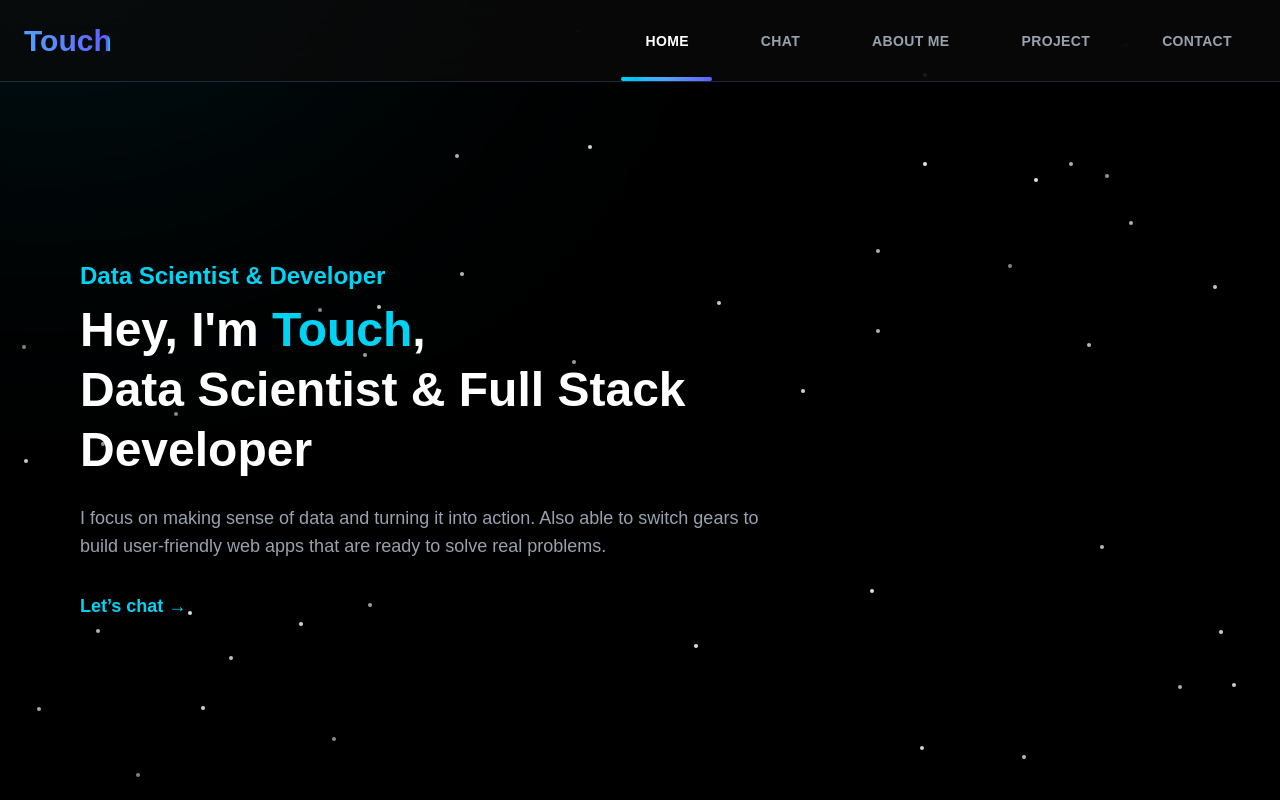
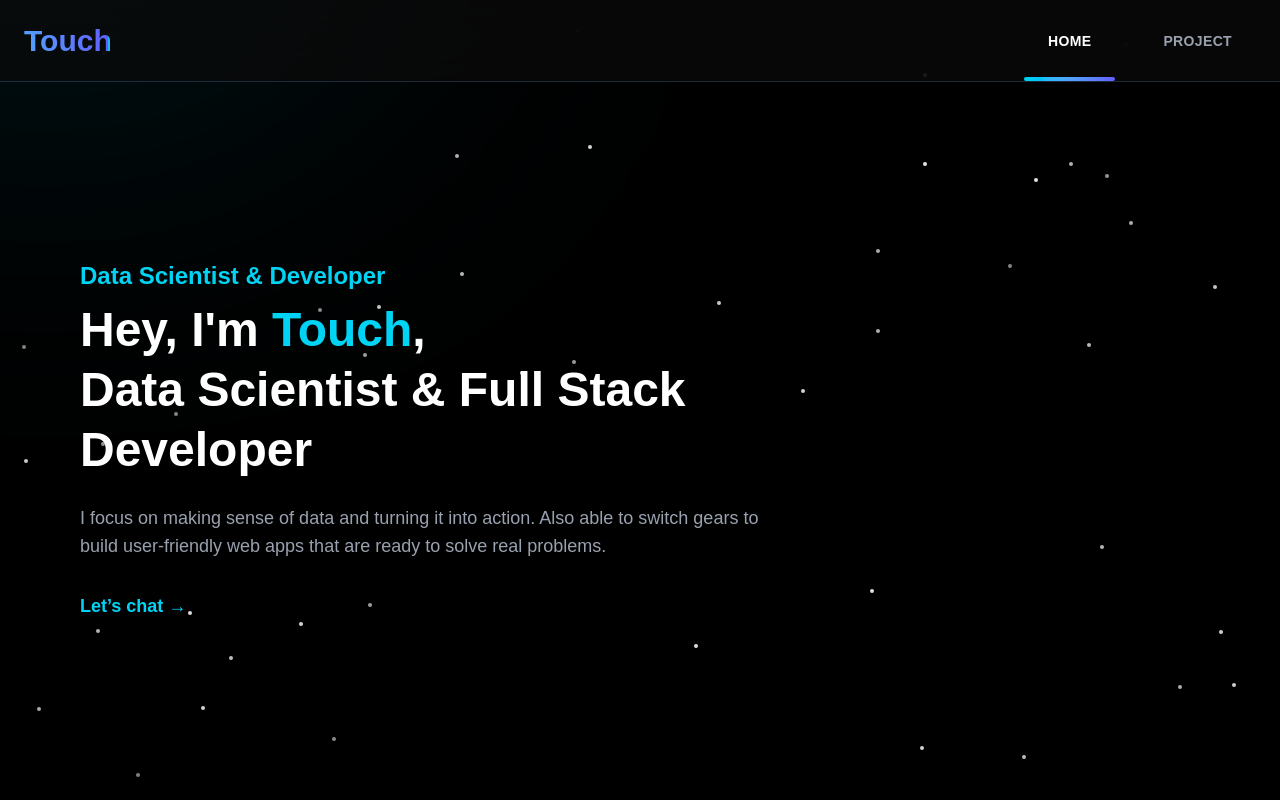
Before and after one commit to crimsonf09/MySite-Frontend, a Next.js app: page / in a window 1280 px wide. Shown: the top 800 px of the page. Built offline with nearby package versions, Linux system fonts and the light colour scheme.

Commit message:
feat: layout

```diff
--- a/src/components/Footer.tsx
+++ b/src/components/Footer.tsx
@@ -4,7 +4,7 @@ import { FaMapMarkerAlt, FaGithub, FaInstagram } from "react-icons/fa";
 
 export default function Footer() {
   return (
-    <footer className="w-full bg-[#0a0a0a] text-white px-16 py-12 flex flex-col md:flex-row gap-12 md:gap-6 justify-between ">
+    <footer className="w-full bg-[#0a0a0a] text-white px-24 py-12 flex flex-col md:flex-row gap-12 md:gap-6 justify-between ">
       {/* Brand Section */}
       <div className="footer-section">
         <div className="footer-header">TouchWebsite</div>
@@ -39,7 +39,9 @@ export default function Footer() {
       <div className="footer-section">
         <div className="footer-header">Quick Links</div>
         <ul className="flex flex-col gap-3">
-          {["Home", "About", "Services", "Projects", "Contact"].map((link) => (
+          {/* {["Home", "About", "Services", "Projects", "Contact"].map((link) => ( */}
+          {["Home", "Projects", "Contact"].map((link) => (
+
             <li key={link} className="footer-link">
               <a href={`#${link.toLowerCase()}`}>{link}</a>
             </li>
@@ -48,7 +50,7 @@ export default function Footer() {
       </div>
 
       {/* Subscribe */}
-      <div className="footer-section">
+      {/* <div className="footer-section">
         <div className="footer-header">Subscribe</div>
         <p className="footer-text mb-2">
           Stay up to date with our latest news and projects.
@@ -69,7 +71,7 @@ export default function Footer() {
             Subscribe
           </button>
         </form>
-      </div>
+      </div> */}
     </footer>
   );
 }
--- a/src/components/Navbar.tsx
+++ b/src/components/Navbar.tsx
@@ -7,10 +7,10 @@ import "../app/globals.css"
 export default function Navbar() {
   const navItems = [
     { label: "Home", href: "/" },
-    { label: "Chat", href: "/chat" },
-    { label: "About Me", href: "/aboutme" },
+    // { label: "Chat", href: "/chat" },
+    // { label: "About Me", href: "/aboutme" },
     { label: "Project", href: "/project" },
-    { label: "Contact", href: "/contact" },
+    // { label: "Contact", href: "/contact" },
   ];
 
   const navRefs = useRef<Record<string, HTMLAnchorElement | null>>({});
```
